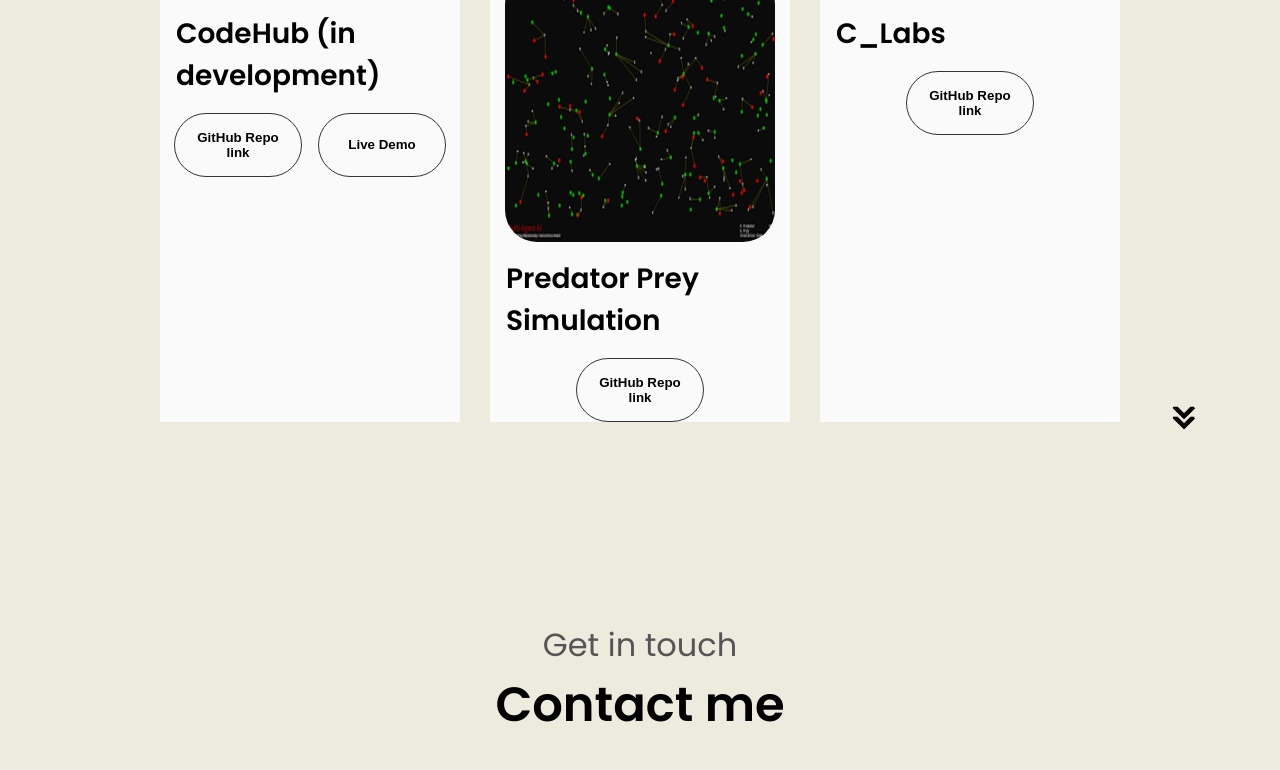
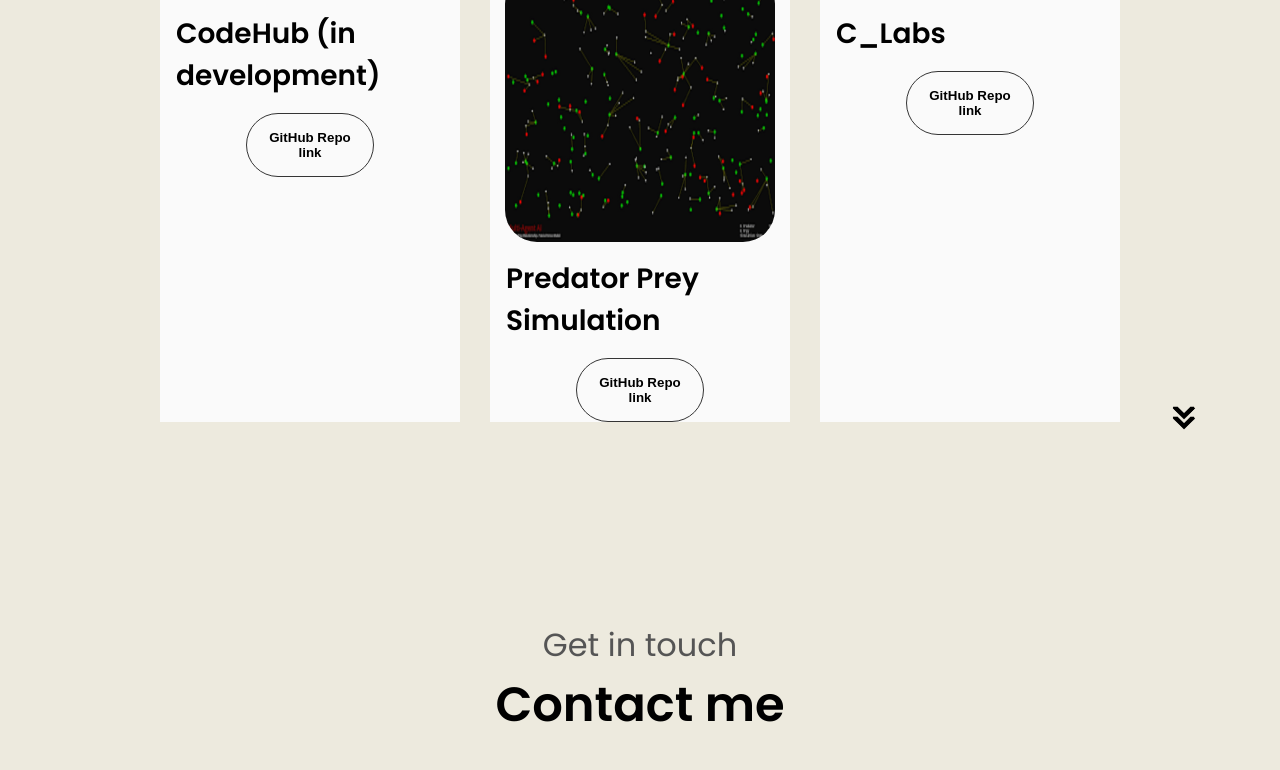
Before and after one commit to SamCull/Portfolio, a plain HTML site: page index.html in a window 1280 px wide. Shown: the part 3524-4294 px from the top of the page. Drawn offline with Linux system fonts and the light colour scheme.

Commit message:
Removed button from project

```diff
--- a/index.html
+++ b/index.html
@@ -364,9 +364,6 @@
             <button class="btn btn-color-2 project-btn" onclick="window.open('https://github.com/SamCull/CodeHub', '_blank')">
               GitHub Repo link
             </button>
-              <button class="btn btn-color-2 project-btn" onclick="window.open('irisdemo.html')">
-                Live Demo
-              </button>
           </div>
         </div> <!-- to here -->
 
```
